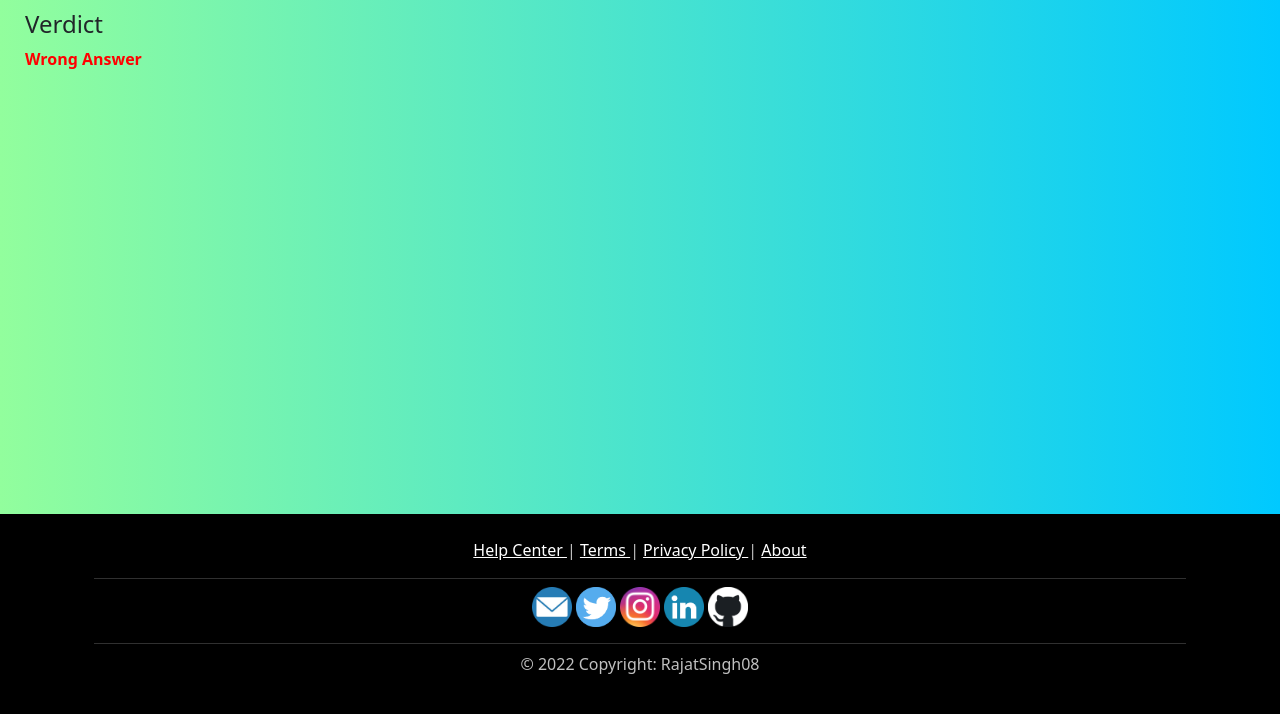
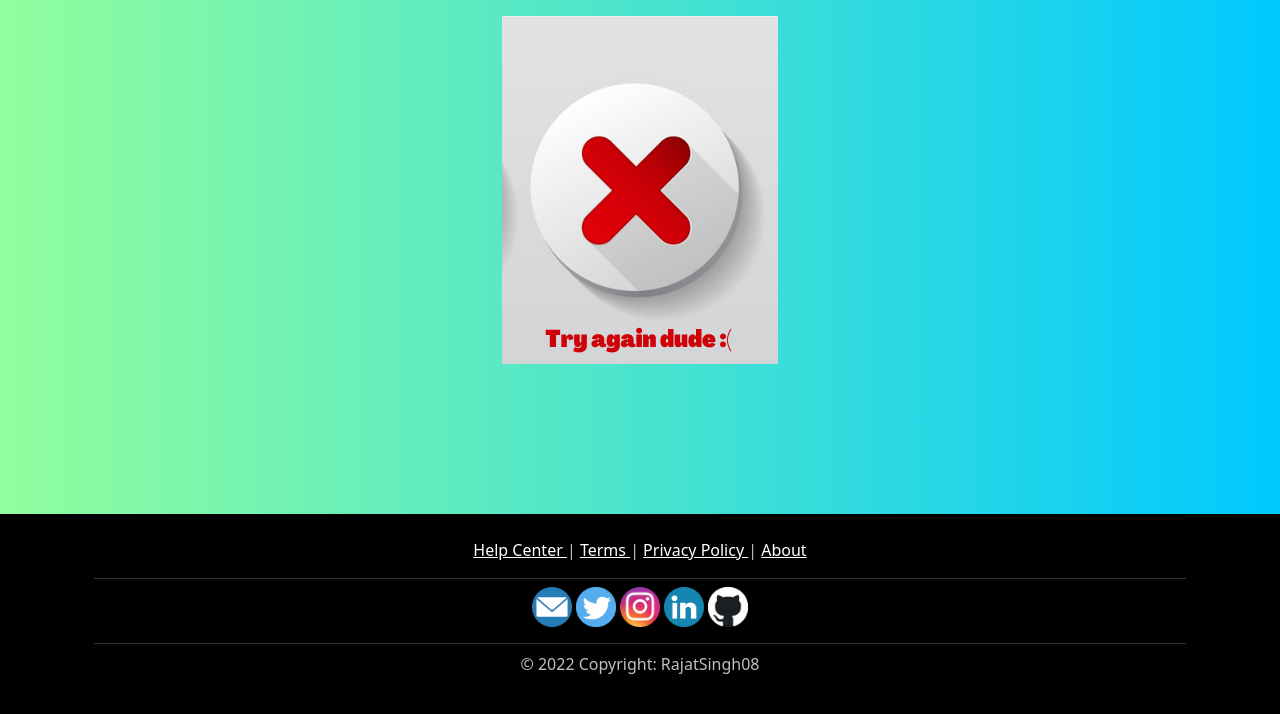
Before and after one commit to RajatSingh08/geekjudge, a Django app: template OnlineJudge/OJ/templates/OJ/verdict.html in a window 1280 px wide. Shown: the part 86-800 px from the top of the page. Run offline with Django 4.2, Linux system fonts and the light colour scheme; the template is opened without the code that fills it, so the values that code supplies are empty; some libraries are stand-ins or nearby versions.

Commit message:
Add verdict cards

```diff
--- a/OnlineJudge/OJ/templates/OJ/verdict.html
+++ b/OnlineJudge/OJ/templates/OJ/verdict.html
@@ -1,12 +1,26 @@
 {% extends 'OJ/main.html' %}
+{% load static %}
 
 {% block content %}
-<h4>Verdict</h4>
+<p></p>
 {% if verdict == "Accepted" %}
-<b style="color: darkgoldenrod;">Accepted</b>
-{% elif problem.difficulty == "Compilation Error" %}
-<b style="color: darkblue;">Compilation Error</b>
+<div class="container h-100">
+    <div class="d-flex justify-content-center h-100">
+        <img src="{% static 'images/accepted.png' %}"/>
+    </div>
+</div>
+{% elif verdict == "Compilation Error" %}
+<div class="container h-100">
+    <div class="d-flex justify-content-center h-100">
+        <img src="{% static 'images/error.png' %}"/>
+    </div>
+</div>
 {% else %}
-<b style="color: red;">Wrong Answer</b>
+<div class="container h-100">
+    <div class="d-flex justify-content-center h-100">
+        <img src="{% static 'images/wrong_answer.png' %}"/>
+    </div>
+</div>
 {% endif %}
+<p></p>
 {% endblock %}
```
Also changed, not shown: OnlineJudge/static/images/accepted.png (added), OnlineJudge/static/images/correct.png (deleted), OnlineJudge/static/images/error.png (added), OnlineJudge/static/images/wrong.png (deleted), OnlineJudge/static/images/wrong_answer.png (added).
